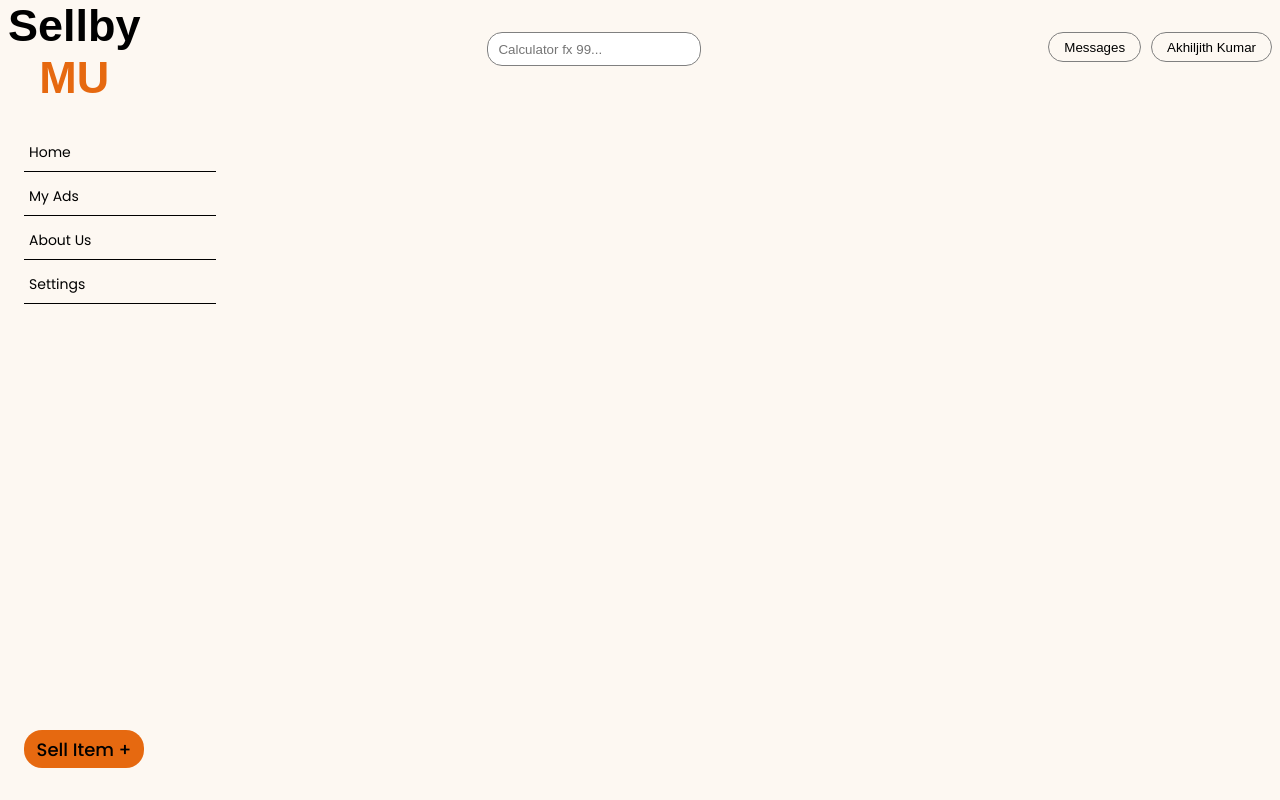
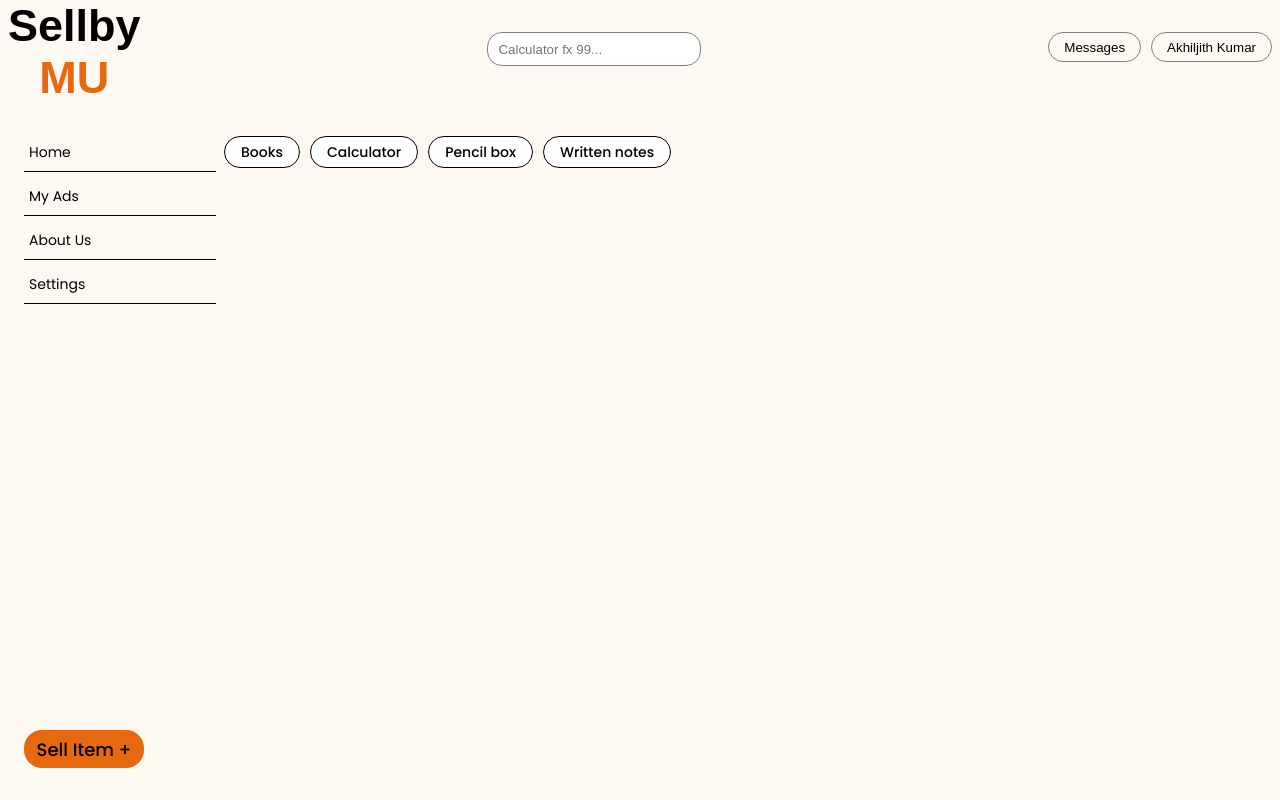
Before and after one commit to rahulgopinathan/sellbee-frontend, a React (Vite) app: page /listing in a window 1280 px wide. Built offline with nearby package versions, Linux system fonts and the light colour scheme; a web font is replaced by a local one.

Commit message:
Add listing filters

```diff
--- a/src/features/listing-page/listing.css
+++ b/src/features/listing-page/listing.css
@@ -1,6 +1,41 @@
 .listing-main {
   margin-left: 12rem;
-  padding: 2rem;
+  padding: 0.75rem 2rem 2rem;
   display: flex;
   flex-direction: column;
 }
+
+.listing-filters {
+  display: flex;
+  flex-direction: row;
+  gap: 10px;
+}
+
+.filter-btn {
+  height: 32px;
+  padding: 0 16px;
+  border-radius: 16px;
+  border: 1.5px solid rgb(0, 0, 0);
+  background-color: white;
+  font-family: Poppins, sans-serif;
+  font-size: 14px;
+  font-weight: 500;
+  cursor: pointer;
+  color: rgb(0, 0, 0);
+  transition:
+    background-color 0.2s ease,
+    border-color 0.2s ease,
+    color 0.2s ease;
+}
+
+.filter-btn:hover {
+  background-color: var(--color-bg-hover);
+  border-color: var(--color-primary);
+  color: var(--color-primary);
+}
+
+.filter-btn:active {
+  background-color: var(--color-primary);
+  color: white;
+  border-color: var(--color-primary);
+}
--- a/src/features/listing-page/listing.jsx
+++ b/src/features/listing-page/listing.jsx
@@ -7,7 +7,14 @@ function ListingItems() {
     <>
       <SideBar />
       <Header />
-      <main className="listing-main"></main>
+      <main className="listing-main">
+        <div className="listing-filters">
+          <button className="filter-btn">Books</button>
+          <button className="filter-btn">Calculator</button>
+          <button className="filter-btn">Pencil box</button>
+          <button className="filter-btn">Written notes</button>
+        </div>
+      </main>
     </>
   );
 }
```
